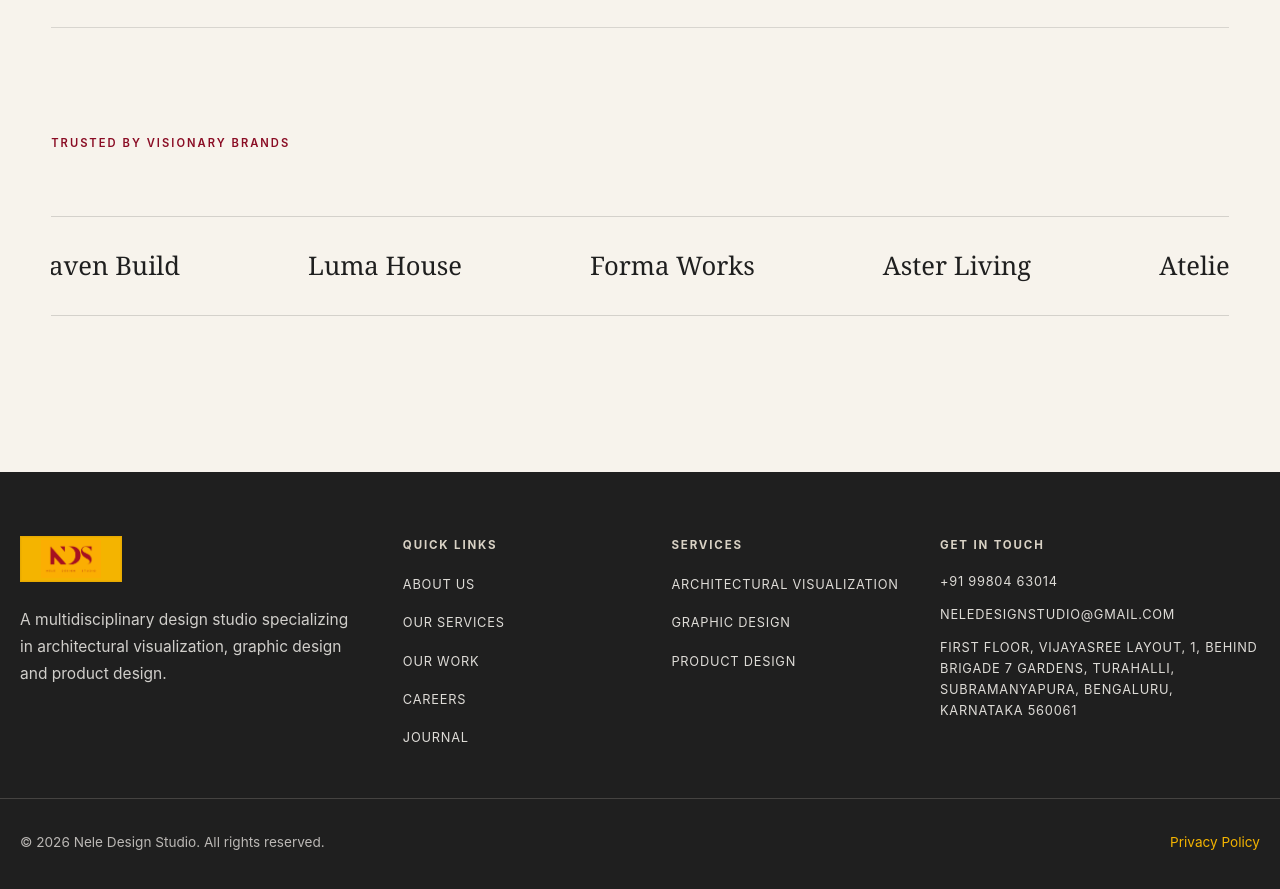
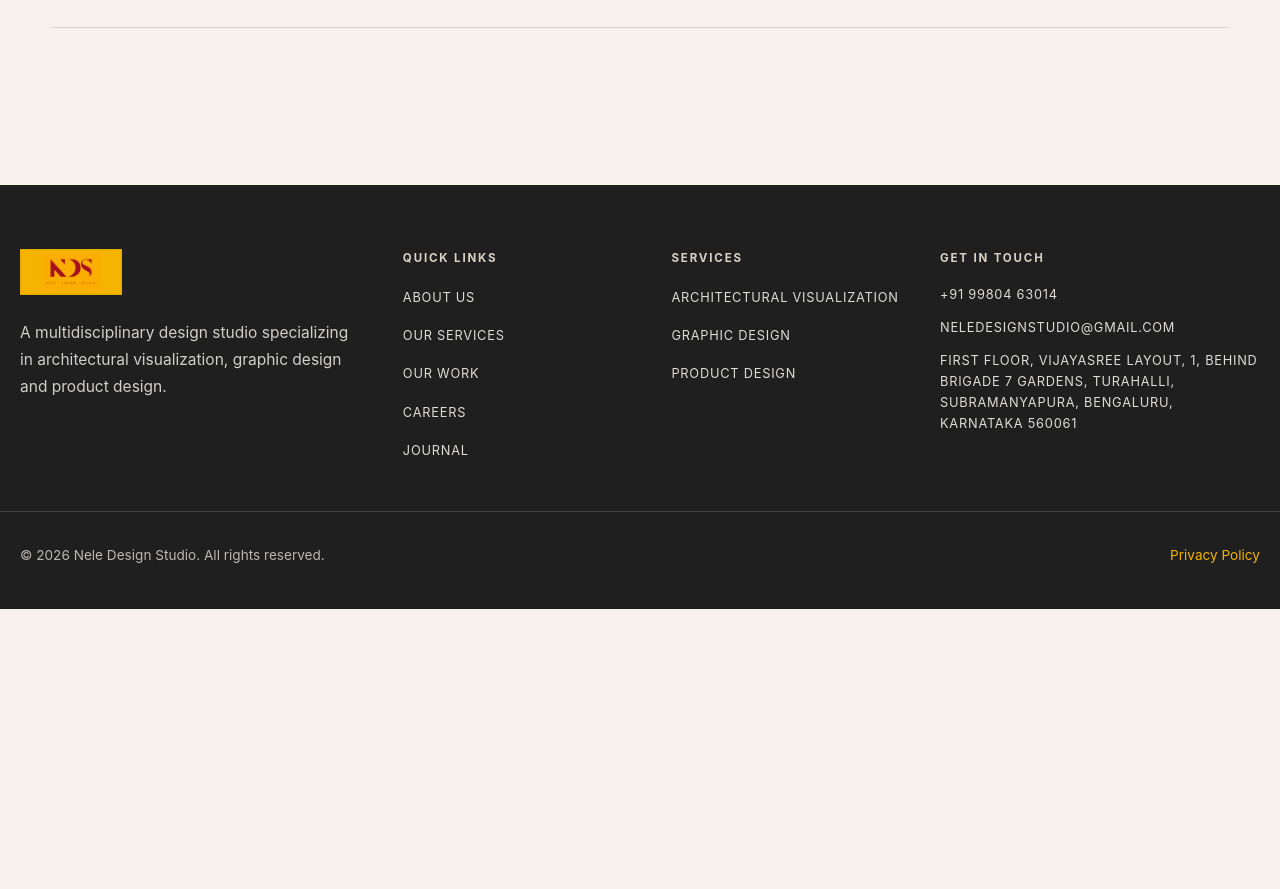
Before and after one commit to YASHWANTHBH1/nele_design_studio, a plain HTML site: page html/index.html in a window 1280 px wide. Shown: the part 2819-3708 px from the top of the page. After the commit the page ends 3428 px from the top, so only its background shows below. Drawn offline with Linux system fonts and the light colour scheme.

Commit message:
updated trust section

```diff
--- a/html/index.html
+++ b/html/index.html
@@ -374,7 +374,7 @@
 
 
     <!-- ===================== TRUST ===================== -->
-    <section
+    <!--<section
       class="trust section-band"
       data-animate
     >
@@ -396,7 +396,6 @@
           <span>Forma Works</span>
           <span>Aster Living</span>
 
-          <!-- Duplicate set for seamless marquee -->
           <span>Atelier Vora</span>
           <span>Maven Build</span>
           <span>Luma House</span>
@@ -407,7 +406,7 @@
 
       </div>
 
-    </section>
+    </section>-->
 
   </main>
 
```
